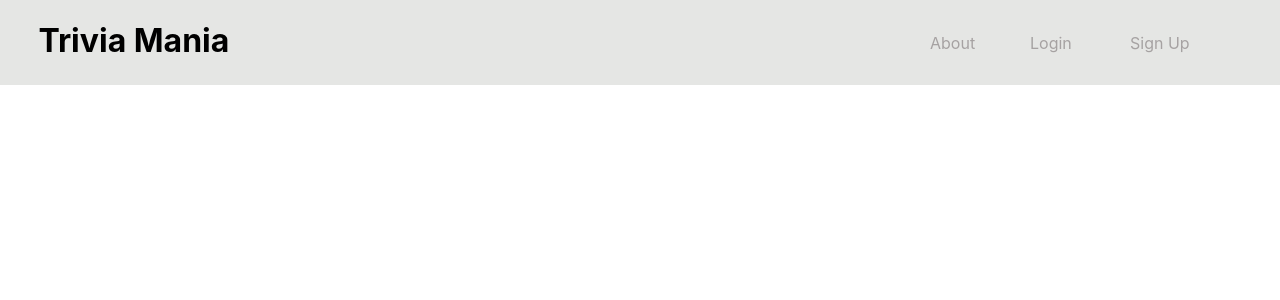
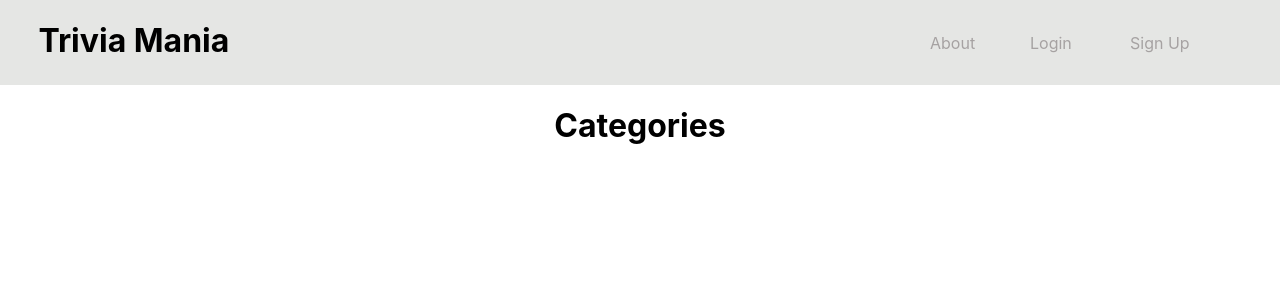
Before and after one commit to JayMurph/AWF-GroupProject, a React (Create React App) app in the folder frontend/: page /quiz in a window 1280 px wide. Shown: the top 300 px of the page. Built offline with nearby package versions, Linux system fonts and the light colour scheme.

Commit message:
abstract page headers. create initial quiz route

```diff
--- a/frontend/src/App.js
+++ b/frontend/src/App.js
@@ -7,6 +7,7 @@ import Home from './pages';
 import About from './pages/about';
 import Login from './pages/login';
 import SignUp from './pages/signup';
+import Quiz from './pages/quiz';
 
 function App() {
 return (
@@ -17,6 +18,7 @@ return (
 		<Route path='/about' element={<About/>} />
 		<Route path='/login' element={<Login/>} />
 		<Route path='/sign-up' element={<SignUp/>} />
+		<Route path='/quiz' element={<Quiz/>} />
 	</Routes>
 	</Router>
 );
--- a/frontend/src/StyledElements.js
+++ b/frontend/src/StyledElements.js
@@ -8,6 +8,10 @@ export const CenteredDiv = styled.div`
     justify-items: center;
     align-items: center;
 `;
+
+export const PageHeader = styled.h1`
+    text-align: center;
+`
 
 export const ButtonDiv = styled(CenteredDiv)`
 margin: 2rem 0;
--- /dev/null
+++ b/frontend/src/components/CategorySelection.js
@@ -0,0 +1,20 @@
+import React from 'react';
+import { CenteredDiv, PageHeader } from '../StyledElements';
+
+export default class CategorySelection extends React.Component {
+    constructor(props) {
+        super(props);
+    }
+
+    render() {
+        return (
+            <>
+                <PageHeader>
+                    Categories
+                </PageHeader>
+                <CenteredDiv>
+                </CenteredDiv>
+            </>
+        );
+    }
+}
--- a/frontend/src/components/FormField.js
+++ b/frontend/src/components/FormField.js
@@ -11,7 +11,7 @@ export default function FormField(props) {
         name={props.name}
         value={props.fieldValue}
         onChange={props.onChangeCB}
-        onBlur={props.onBlueCB}
+        onBlur={props.onBlurCB}
       />
     </>
   );
--- a/frontend/src/components/Navbar/index.js
+++ b/frontend/src/components/Navbar/index.js
@@ -2,6 +2,9 @@ import React from "react";
 import { Nav, NavLink, NavMenu, Header, Title } from "./NavbarElements";
 
 const Navbar = () => {
+	/*
+	 * !! Change available links depending on if user is logged in
+	 */
 return (
 	<Header>
 		<Title>Trivia Mania</Title>
--- a/frontend/src/pages/about.js
+++ b/frontend/src/pages/about.js
@@ -1,22 +1,16 @@
 import React from "react";
-import {Paragraph, CenteredDiv} from '../StyledElements'
+import { Paragraph, CenteredDiv, PageHeader } from "../StyledElements";
 
 const About = () => {
   return (
     <CenteredDiv>
-            <h1>
-                Trivia Mania
-            </h1>
+      <PageHeader>Trivia Mania</PageHeader>
       <div>
-                <Paragraph>
-                    Unleash your inner genius with Trivia Mania!
-                </Paragraph>
+        <Paragraph>Unleash your inner genius with Trivia Mania!</Paragraph>
         <Paragraph>
           Test your knowledge in math, history, science, literature, and more.
         </Paragraph>
-                <Paragraph>
-                    Play now and become the ultimate trivia champion!
-                </Paragraph>
+        <Paragraph>Play now and become the ultimate trivia champion!</Paragraph>
       </div>
     </CenteredDiv>
   );
--- a/frontend/src/pages/index.js
+++ b/frontend/src/pages/index.js
@@ -1,23 +1,16 @@
-import React from 'react';
-import {Paragraph, CenteredDiv} from '../StyledElements'
-
+import React from "react";
+import { Paragraph, CenteredDiv, PageHeader } from "../StyledElements";
 
 const Home = () => {
   return (
     <CenteredDiv>
-            <h1>
-                Trivia Mania
-            </h1>
+      <PageHeader>Trivia Mania</PageHeader>
       <div>
-                <Paragraph>
-                    Unleash your inner genius with Trivia Mania!
-                </Paragraph>
+        <Paragraph>Unleash your inner genius with Trivia Mania!</Paragraph>
         <Paragraph>
           Test your knowledge in math, history, science, literature, and more.
         </Paragraph>
-                <Paragraph>
-                    Play now and become the ultimate trivia champion!
-                </Paragraph>
+        <Paragraph>Play now and become the ultimate trivia champion!</Paragraph>
       </div>
     </CenteredDiv>
   );
--- a/frontend/src/pages/login.js
+++ b/frontend/src/pages/login.js
@@ -1,13 +1,14 @@
-import React from 'react';
-import LoginForm from '../components/LoginForm.js'
+import React from "react";
+import LoginForm from "../components/LoginForm.js";
+import { PageHeader } from "../StyledElements.js";
 
 const Login = () => {
-    return (
-        <>
-            <h1 style={{textAlign:'center'}}>Login</h1>
-                <LoginForm></LoginForm>
-        </>
-    );
+  return (
+    <>
+      <PageHeader>Login</PageHeader>
+      <LoginForm></LoginForm>
+    </>
+  );
 };
 
 export default Login;
--- /dev/null
+++ b/frontend/src/pages/quiz.js
@@ -0,0 +1,15 @@
+import React from 'react';
+import CategorySelection from '../components/CategorySelection';
+import { CenteredDiv } from '../StyledElements';
+
+export default class Quiz extends React.Component {
+    constructor(props) {
+        super(props);
+    }
+
+    render() {
+        return (
+            <CategorySelection/>
+        )
+    }
+}
--- a/frontend/src/pages/signup.js
+++ b/frontend/src/pages/signup.js
@@ -1,10 +1,11 @@
 import React from 'react';
 import SignupForm from '../components/SignupForm.js'
+import { PageHeader } from '../StyledElements.js';
 
 const SignUp = () => {
     return (
         <>
-            <h1 style={{textAlign:'center'}}>Create a New Account</h1>
+            <PageHeader>Create a New Account</PageHeader>
             <SignupForm></SignupForm>
         </>
     );
```
Lines whose indentation alone changed are shown as unchanged.
